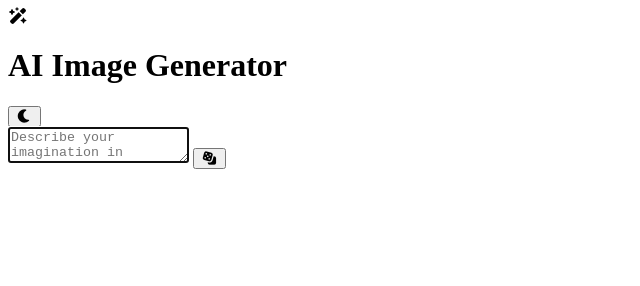
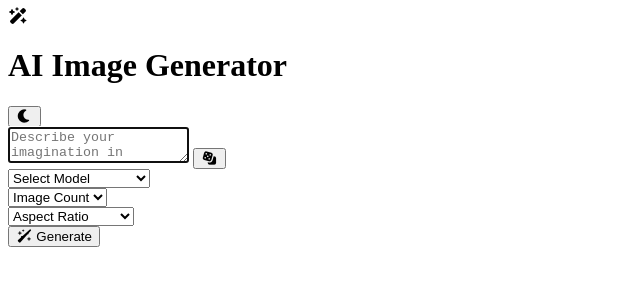
Before and after one commit to prashantmore45/AI-Image-Generator, a plain HTML site: page index.html in a window 1280 px wide. Shown: the whole page, without its empty margins (0-640 px from the left). Drawn offline with Linux system fonts and the light colour scheme.

Commit message:
feat: add model,  image count  & aspect ratio selection dropdowns and generate button

```diff
--- a/index.html
+++ b/index.html
@@ -25,11 +25,45 @@
             <form action="#" class="prompt-from">
                 <div class="prompt-container">
                     <textarea class="prompt-input" placeholder="Describe your imagination in detail..." required autofocus></textarea>
-                    <button class="prompt-btn">
+                    <button type="button" class="prompt-btn">
                         <i class="fa-solid fa-dice"></i>
                     </button>
                 </div>
+                <div class="prompt-actions">
+                    <div class="select-wrapper">
+                        <select class="custom-select" required>
+                            <option value="" selected disabled>Select Model</option>
+                            <option value="black-forest-labs/FLUX.1-dev">FLUX.1-dev</option>
+                            <option value="black-forest-labs/FLUX.1-schnell">FLUX.1-schnell</option>
+                            <option value="stabilityai/stable-diffusion-xl-base-1.0">Stable Diffusion XL</option>
+                            <option value="runwayml/stable-diffusion-v1-5">stable-diffusion-v1.5</option>
+                            <option value="prompt-hero/openjourney">Openjourney</option>
+                        </select>
+                    </div>
 
+                    <div class="select-wrapper">
+                        <select class="custom-select" required>
+                            <option value="" selected disabled>Image Count</option>
+                            <option value="1">1 Image</option>
+                            <option value="2">2 Images</option>
+                            <option value="3">3 Images</option>
+                            <option value="4">4 Images</option>
+                        </select>
+                    </div>
+                    <div class="select-wrapper">
+                        <select class="custom-select" required>
+                            <option value="" selected disabled>Aspect Ratio</option>
+                            <option value="1/1">Square (1:1)</option>
+                            <option value="16/9">Landscape (16:9)</option>
+                            <option value="9/16">Portrait (9:16)</option>
+                        </select>
+                    </div>
+
+                    <button type="submit" class="generate-btn">
+                        <i class="fa-solid fa-wand-sparkles"></i>
+                        Generate
+                    </button>
+                </div>
             </form>
         </div>
 
```
